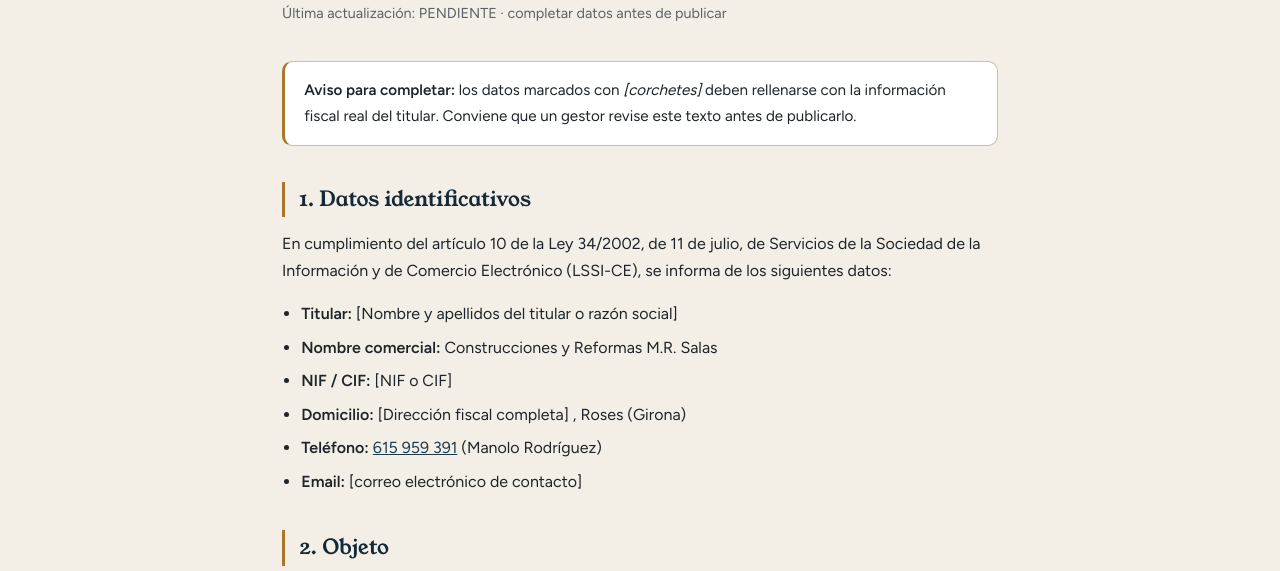
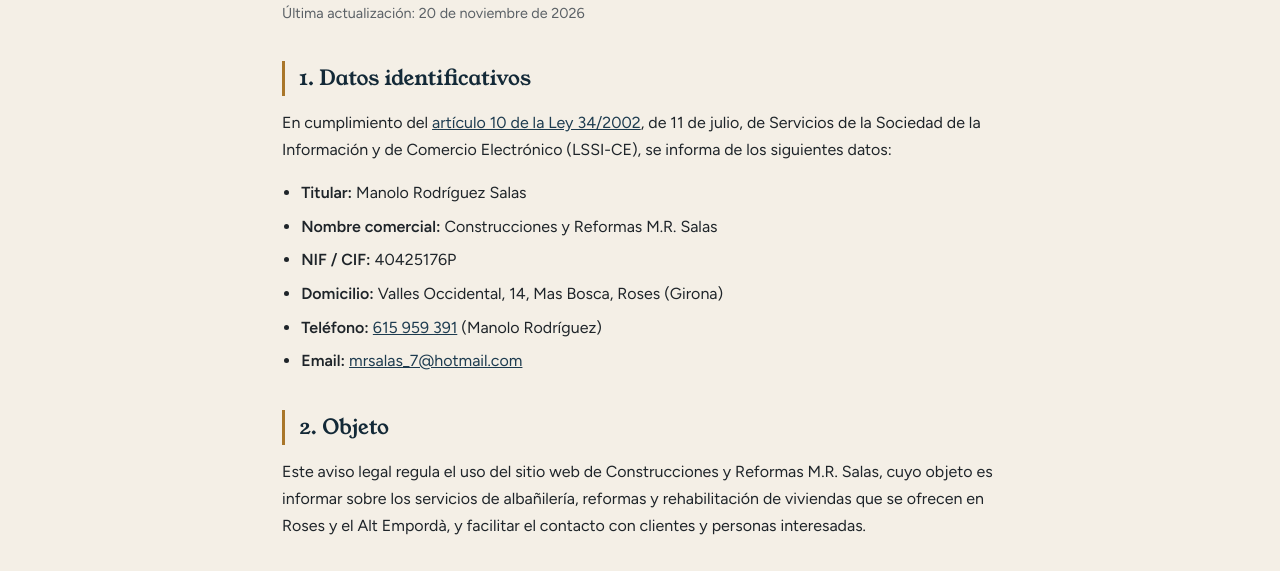
Before and after one commit to terulet/mr-salas-web, a plain HTML site: page aviso-legal.html in a window 1280 px wide. Shown: the part 196-767 px from the top of the page. Drawn offline with Linux system fonts and the light colour scheme.

Commit message:
Completar el aviso legal y la política de privacidad

```diff
--- a/aviso-legal.html
+++ b/aviso-legal.html
@@ -24,21 +24,17 @@
 
   <main class="legal-wrap">
     <h1>Aviso legal</h1>
-    <p class="updated">Última actualización: PENDIENTE · completar datos antes de publicar</p>
-
-    <div class="note">
-      <strong>Aviso para completar:</strong> los datos marcados con <em>[corchetes]</em> deben rellenarse con la información fiscal real del titular. Conviene que un gestor revise este texto antes de publicarlo.
-    </div>
+    <p class="updated">Última actualización: <time datetime="2026-11-20">20 de noviembre de 2026</time></p>
 
     <h2>1. Datos identificativos</h2>
-    <p>En cumplimiento del artículo 10 de la Ley 34/2002, de 11 de julio, de Servicios de la Sociedad de la Información y de Comercio Electrónico (LSSI-CE), se informa de los siguientes datos:</p>
+    <p>En cumplimiento del <a href="https://www.boe.es/buscar/act.php?id=BOE-A-2002-13758#a10">artículo 10 de la Ley 34/2002</a>, de 11 de julio, de Servicios de la Sociedad de la Información y de Comercio Electrónico (LSSI-CE), se informa de los siguientes datos:</p>
     <ul>
-      <li><strong>Titular:</strong> [Nombre y apellidos del titular o razón social] <!-- PENDIENTE COMPLETAR ANTES DE PUBLICAR --></li>
+      <li><strong>Titular:</strong> Manolo Rodríguez Salas</li>
       <li><strong>Nombre comercial:</strong> Construcciones y Reformas M.R. Salas</li>
-      <li><strong>NIF / CIF:</strong> [NIF o CIF] <!-- PENDIENTE COMPLETAR ANTES DE PUBLICAR --></li>
-      <li><strong>Domicilio:</strong> [Dirección fiscal completa] <!-- PENDIENTE COMPLETAR ANTES DE PUBLICAR -->, Roses (Girona)</li>
+      <li><strong>NIF / CIF:</strong> 40425176P</li>
+      <li><strong>Domicilio:</strong> Valles Occidental, 14, Mas Bosca, Roses (Girona)</li>
       <li><strong>Teléfono:</strong> <a href="tel:+34615959391">615 959 391</a> (Manolo Rodríguez)</li>
-      <li><strong>Email:</strong> [correo electrónico de contacto] <!-- PENDIENTE COMPLETAR ANTES DE PUBLICAR --></li>
+      <li><strong>Email:</strong> <a href="mailto:mrsalas_7@hotmail.com">mrsalas_7@hotmail.com</a></li>
     </ul>
 
     <h2>2. Objeto</h2>
```
Also changed, not shown: privacidad.html (+6 -10 lines), 1 other file.
